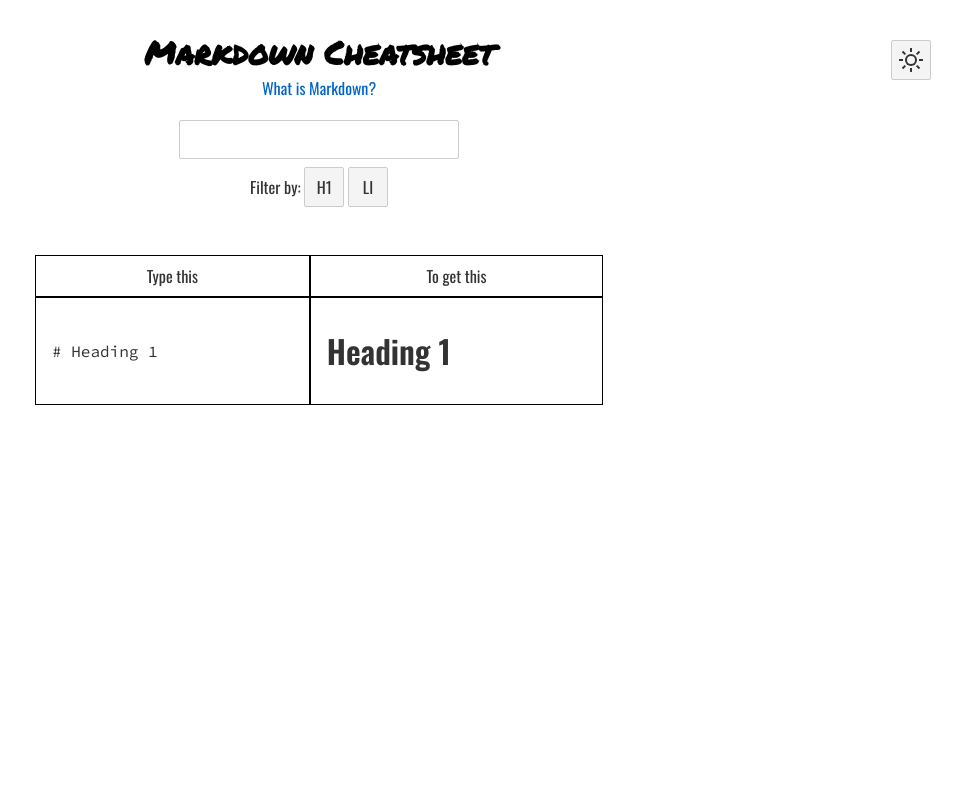
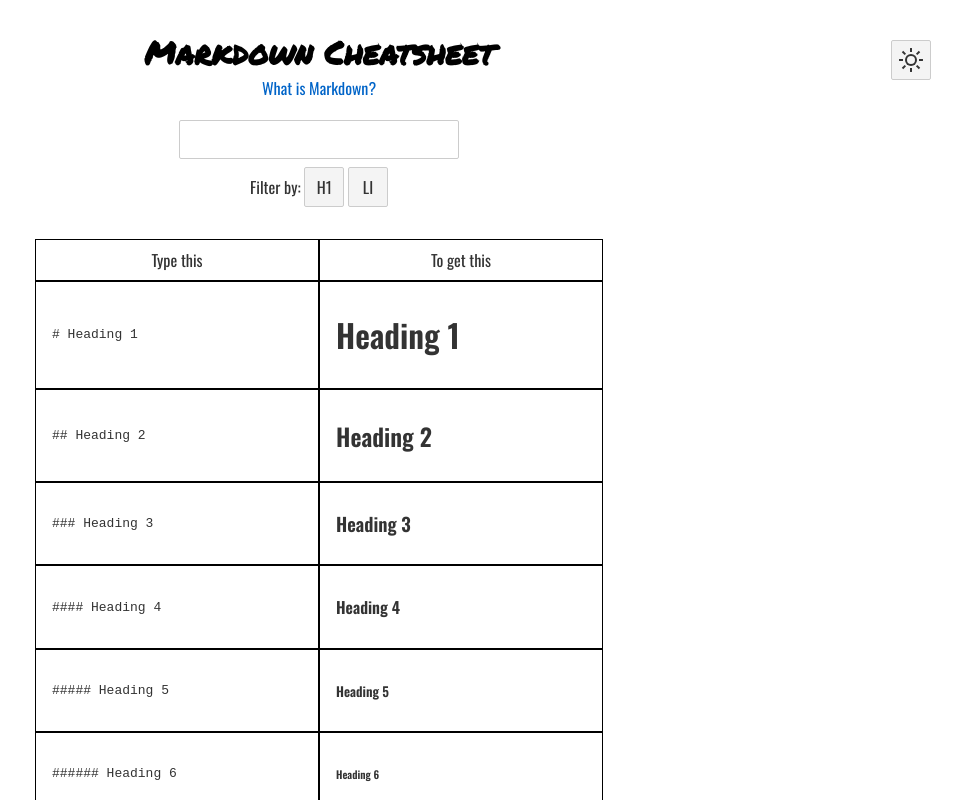
Before and after one commit to fershad/markdown-cheatsheet, a Svelte app: page / in a window 1280 px wide. Shown: the whole page, without its empty margins (321-1280 px from the left). Built offline with nearby package versions, Linux system fonts and the light colour scheme.

Commit message:
add marked, setup basic data

```diff
--- a/package.json
+++ b/package.json
@@ -16,6 +16,7 @@
     "svelte": "^3.0.0"
   },
   "dependencies": {
+    "marked": "^0.8.2",
     "sirv-cli": "^0.4.4"
   }
 }
--- a/src/App.svelte
+++ b/src/App.svelte
@@ -13,5 +13,7 @@
 <Footer />
 
 <style>
-
+	main.container {
+		height: auto;
+	}
 </style>
--- a/src/components/Table.svelte
+++ b/src/components/Table.svelte
@@ -1,13 +1,16 @@
 <script>
+    import { data } from '../data/data.js'
 </script>
 
   <div class="table">
+  {#each data as row}
       <div class="row">
         <div class="header-md">Type this</div>
         <div class="header-output">To get this</div>
-        <div class="content-md"><code># Heading 1</code></div>
-        <div class="content-output"><h1>Heading 1</h1></div>
+        <div class="content-md">{@html row.md}</div>
+        <div class="content-output">{@html row.output}</div>
     </div>
+  {/each}
 </div>
 
 <style>
@@ -24,9 +27,11 @@
 }
 
 .table > .row {
-  margin: 1em 0;
+  /* margin: 1em 0; */
+  margin: 0;
   display: grid;
   height: 100%;
+  grid-template-columns: repeat(2, 1fr);
   grid-template-areas: "h-md h-output"
                        "c-md c-output"
 }
@@ -42,6 +47,11 @@
     justify-content: center;
 }
 
+.row:not(:first-child) > div[class^="header-"] {
+      display: none;
+}
+
+
 .header-md {
     grid-area: h-md;
   }
--- /dev/null
+++ b/src/data/data.js
@@ -0,0 +1,37 @@
+import marked from 'marked';
+
+let data = [
+    {
+        'md': '<code># Heading 1</code>',
+        'output': marked('# Heading 1'),
+        'tags': ['heading', 'h1']
+    },
+    {
+        'md': '<code>## Heading 2</code>',
+        'output': marked('## Heading 2'),
+        'tags': ['heading', 'h2']
+    },
+    {
+        'md': '<code>### Heading 3</code>',
+        'output': marked('### Heading 3'),
+        'tags': ['heading', 'h3']
+    },
+    {
+        'md': '<code>#### Heading 4</code>',
+        'output': marked('#### Heading 4'),
+        'tags': ['heading', 'h4']
+    },
+    {
+        'md': '<code>##### Heading 5</code>',
+        'output': marked('##### Heading 5'),
+        'tags': ['heading', 'h5']
+    },
+    {
+        'md': '<code>###### Heading 6</code>',
+        'output': marked('###### Heading 6'),
+        'tags': ['heading', 'h6']
+    },
+];
+
+const _data = data;
+export { _data as data };
```
Also changed, not shown: 1 other file (tests, documents, lock files or other folders).
